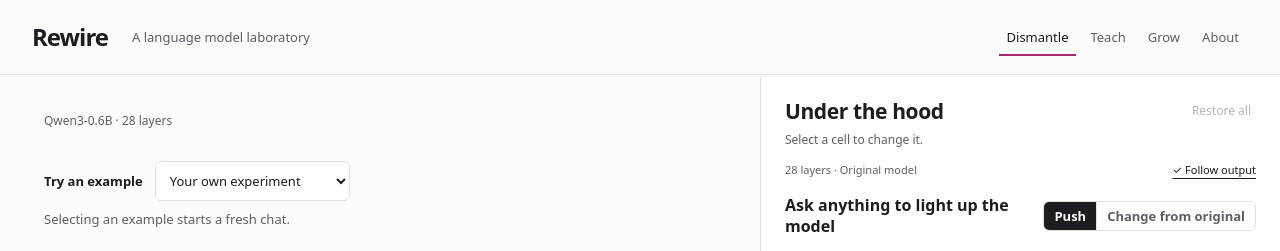
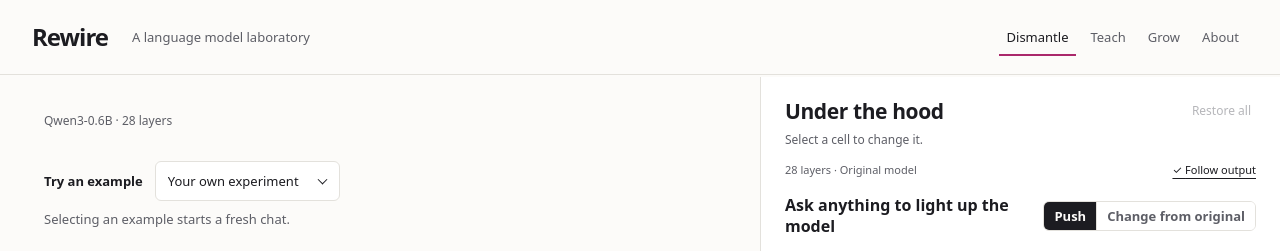
Before and after one commit to carloslfu/rewire, a React (Vite) app in the folder app/: page / in a window 1280 px wide. Shown: the top 251 px of the page. Built offline with nearby package versions, Linux system fonts and the light colour scheme.

Commit message:
Give the example dropdown arrow a consistent inset

```diff
--- a/app/src/styles.css
+++ b/app/src/styles.css
@@ -133,7 +133,9 @@
 .step { border-top: 1px solid var(--line); border-bottom: 1px solid var(--line); padding: 20px 0; margin: 8px 0 30px; }
 .example-selector { display: flex; flex-wrap: wrap; align-items: center; gap: 8px 12px; margin: 12px 0 24px; font-size: 13px; }
 .example-selector label { font-weight: 600; }
-.example-selector select { max-width: 100%; min-height: 40px; padding: 7px 30px 7px 10px; border: 1px solid var(--line); border-radius: 6px; background: var(--panel); color: var(--fg); font: inherit; }
+.example-select-field { position: relative; display: inline-grid; max-width: 100%; }
+.example-select-field::after { content: ""; position: absolute; inset-inline-end: 14px; top: 50%; width: 6px; height: 6px; border-right: 1.5px solid currentColor; border-bottom: 1.5px solid currentColor; transform: translateY(-70%) rotate(45deg); pointer-events: none; }
+.example-selector select { appearance: none; max-width: 100%; min-height: 40px; padding: 7px 38px 7px 12px; border: 1px solid var(--line); border-radius: 6px; background: var(--panel); color: var(--fg); font: inherit; }
 .example-selector .note { flex-basis: 100%; }
 .guide-instructions { padding-left: 20px; margin: 16px 0; font-size: 14px; line-height: 1.6; }
 .guide-instructions li { margin-bottom: 9px; padding-left: 3px; }
--- a/app/src/ui/Examples.tsx
+++ b/app/src/ui/Examples.tsx
@@ -11,11 +11,11 @@
   const examples = [14, 12, 13].map(stepData).filter((s): s is StepData => !!s?.guide);
   return <div className="example-selector">
     <label htmlFor="example-select">Try an example</label>
-    <select id="example-select" value={stepData(step)?.guide ? step! : ""} disabled={busy}
+    <span className="example-select-field"><select id="example-select" value={stepData(step)?.guide ? step! : ""} disabled={busy}
       onChange={(e) => void openStep(e.target.value ? Number(e.target.value) : null)}>
       <option value="">Your own experiment</option>
       {examples.map((s) => <option key={s.n} value={s.n}>{s.guide!.label}</option>)}
-    </select>
+    </select></span>
     <span className="note">Selecting an example starts a fresh chat.</span>
   </div>;
 }
```
